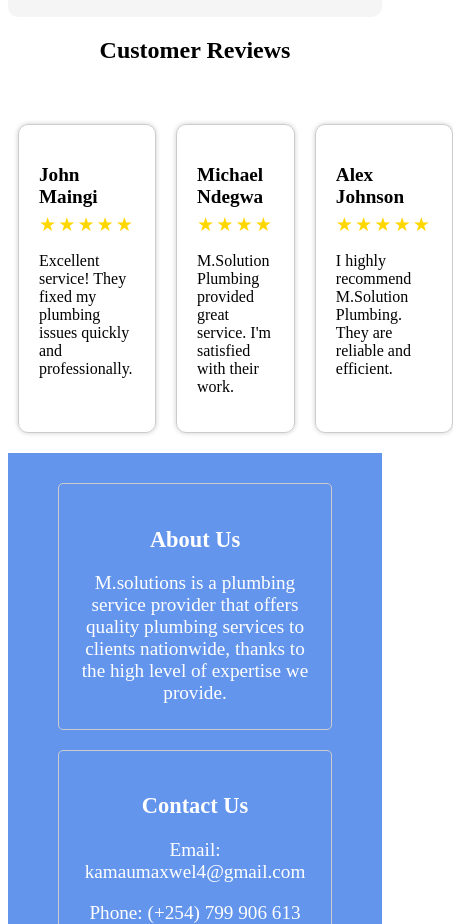
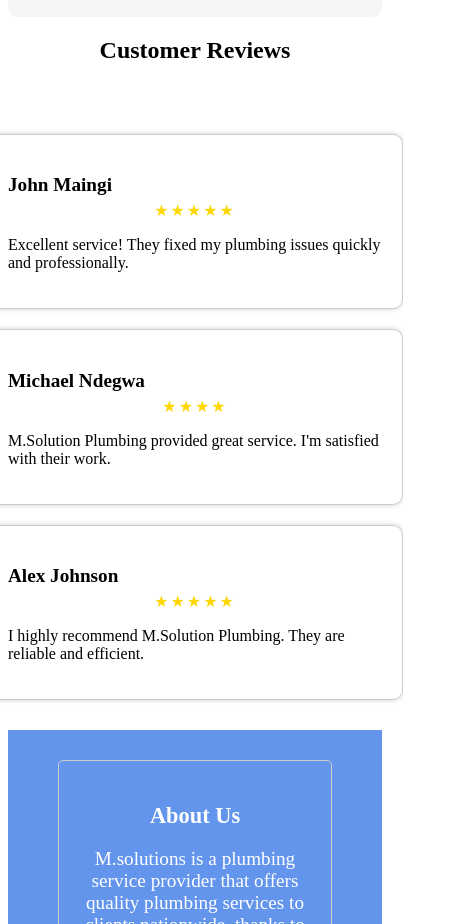
Before and after one commit to Alex-gikungu/plumbing_app, a React (Vite) app: page / in a window 390 px wide. Shown: the part 2140-3064 px from the top of the page, 453 px wide, since content can reach past the window. Built offline with nearby package versions, Linux system fonts and the light colour scheme.

Commit message:
added media query

```diff
--- a/src/index.css
+++ b/src/index.css
@@ -547,3 +547,30 @@
     text-decoration: none;
   }
 }
+
+
+
+/* Default styles for larger screens */
+
+/* ... (Your existing styles) ... */
+
+/* Media query for smartphones */
+@media (max-width: 768px) {
+  .reviews {
+    flex-direction: column; /* Stack reviews vertically on smaller screens */
+    align-items: center; /* Center-align reviews on smaller screens */
+  }
+
+  .review {
+    width: 100%; /* Make each review take full width on smartphones */
+    margin: 10px 0; /* Add vertical spacing between reviews */
+  }
+
+  .rating {
+    justify-content: center; /* Center-align rating stars and text */
+  }
+
+  .star {
+    font-size: 1rem; /* Adjust the font size of rating stars */
+  }
+}
```
